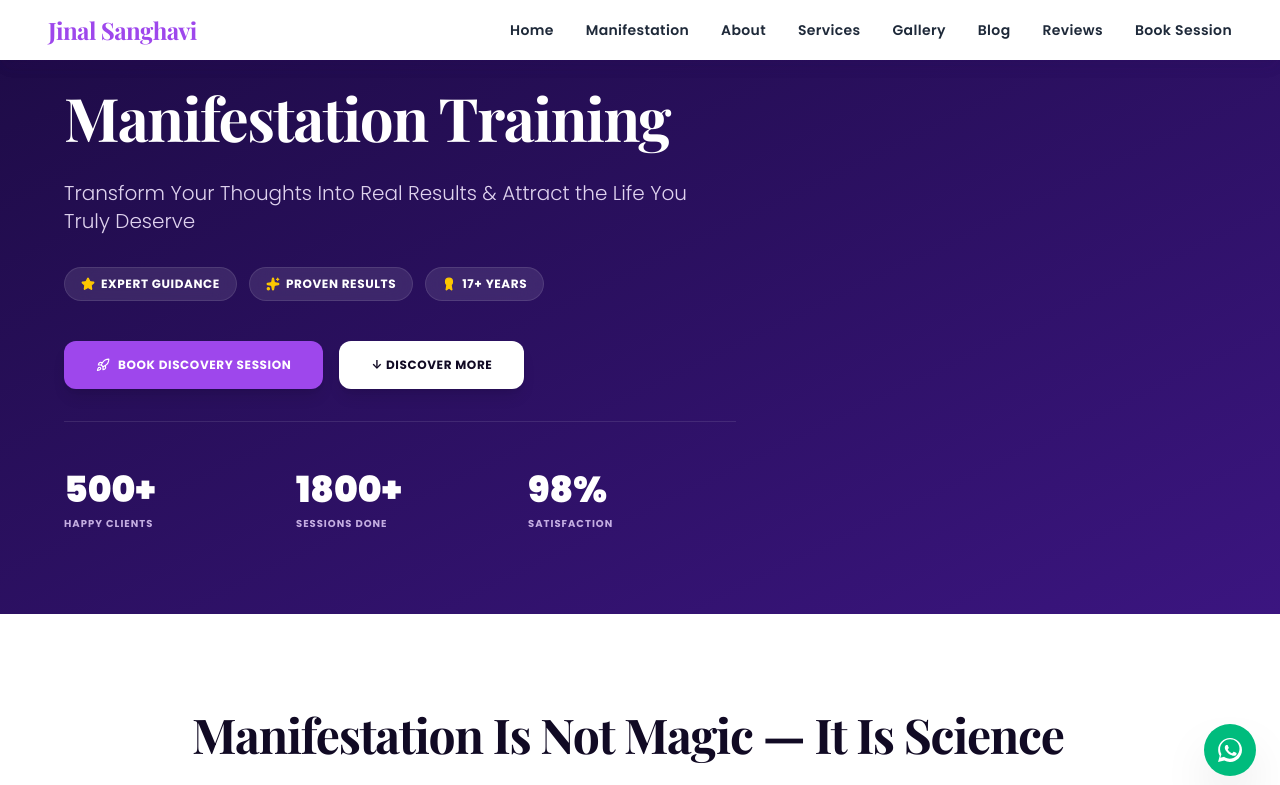
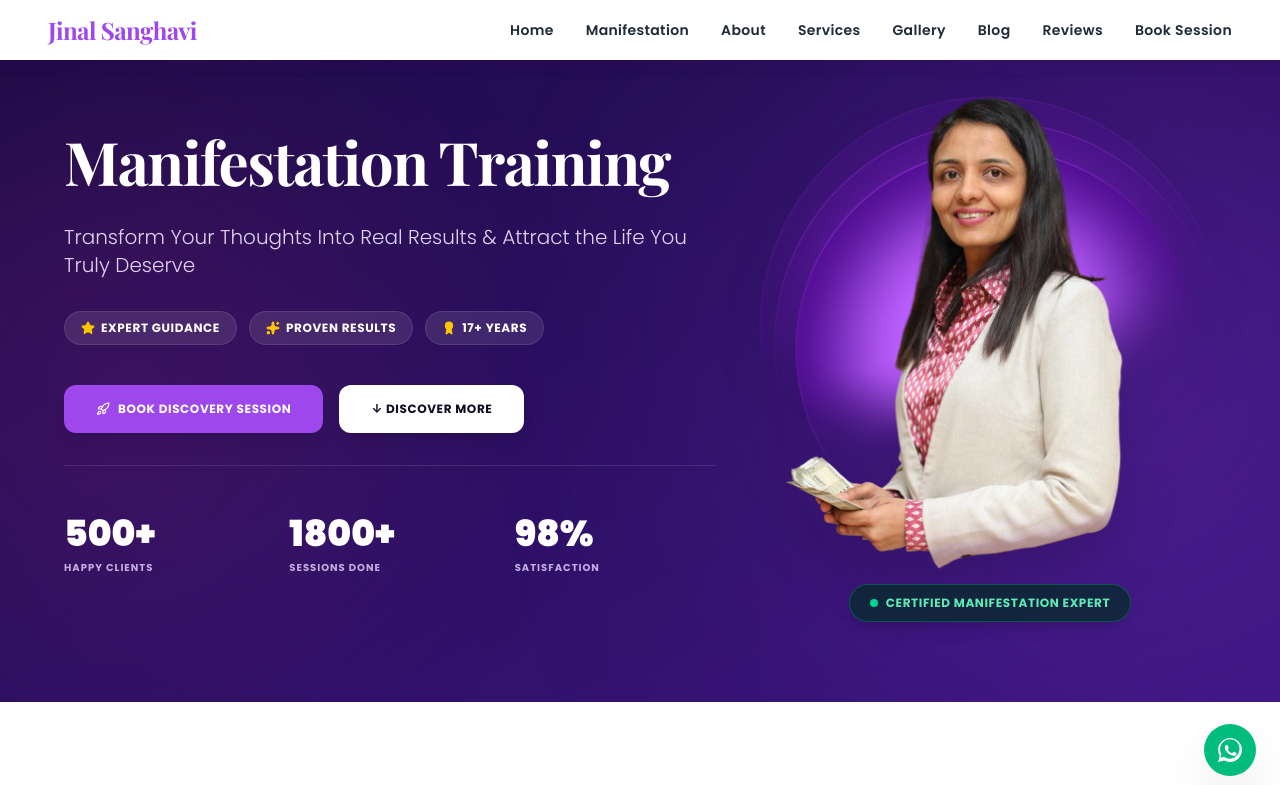
Before and after one commit to TheGrowthConsultancy-01/JinalSanghvi, a React (Vite) app in the folder frontend/: page /manifestation-training in a window 1280 px wide. Shown: the top 785 px of the page. Built offline with nearby package versions, Linux system fonts and the light colour scheme; a web font is replaced by a local one.

Commit message:
feat: add right-side hero portraits and badges for Blog and Manifestation Training pages

```diff
--- a/frontend/src/components/BlogView.tsx
+++ b/frontend/src/components/BlogView.tsx
@@ -2,6 +2,7 @@ import { useState } from 'react';
 import { Link } from 'react-router-dom';
 import { Sparkles, BookOpen, ArrowRight, Clock, Calendar, CheckCircle2, HeartHandshake, Compass } from 'lucide-react';
 import { BLOG_ARTICLES, AUTHOR_INFO } from '../data/blogData';
+import heroImage from '../assets/Jinal Hero Banner Image 2.png';
 
 export default function BlogView() {
   const [selectedCategory, setSelectedCategory] = useState<string>('all');
@@ -37,7 +38,9 @@ export default function BlogView() {
         <div className="absolute -top-24 -right-24 w-96 h-96 bg-purple-500/15 rounded-full blur-3xl pointer-events-none" />
         <div className="absolute -bottom-24 -left-24 w-96 h-96 bg-pink-500/10 rounded-full blur-3xl pointer-events-none" />
 
-        <div className="max-w-7xl mx-auto space-y-6 relative z-10">
+        <div className="max-w-7xl mx-auto grid grid-cols-1 lg:grid-cols-12 gap-12 items-center relative z-10">
+          {/* Left Content Column */}
+          <div className="lg:col-span-7 space-y-6">
             <div className="inline-flex items-center gap-2 px-4 py-1.5 bg-white/10 backdrop-blur-md rounded-full border border-white/15 text-xs font-bold uppercase tracking-wider text-purple-200">
               <Sparkles size={14} className="text-yellow-400 fill-yellow-400" />
               Foundational Insights & Wisdom
@@ -51,6 +54,15 @@ export default function BlogView() {
               Essential perspectives on goal clarity, emotional awareness, nervous system alignment, and intentional action by Jinal Sanghavi.
             </p>
 
+            {/* Mobile Only: Photo placed right after description */}
+            <div className="block lg:hidden w-72 h-72 sm:w-80 sm:h-80 mx-auto my-4 z-10">
+              <img
+                src={heroImage}
+                alt="Jinal Sanghavi - Manifestation & Human Potential Expert"
+                className="w-full h-full object-contain object-center drop-shadow-2xl"
+              />
+            </div>
+
             <div className="flex flex-wrap gap-4 pt-3 text-xs text-purple-200/90 font-medium">
               <div className="flex items-center gap-1.5">
                 <CheckCircle2 size={16} className="text-emerald-400" />
@@ -63,6 +75,23 @@ export default function BlogView() {
               <div className="flex items-center gap-1.5">
                 <CheckCircle2 size={16} className="text-emerald-400" />
                 <span>Actionable Step-by-Step Frameworks</span>
+              </div>
+            </div>
+          </div>
+
+          {/* Right Portrait Column (Desktop Only) */}
+          <div className="hidden lg:col-span-5 lg:flex flex-col items-center justify-center relative">
+            <div className="w-full h-[460px] flex items-center justify-center z-10">
+              <img
+                src={heroImage}
+                alt="Jinal Sanghavi - Manifestation & Human Potential Expert"
+                className="max-h-full max-w-full w-auto h-auto object-contain object-center drop-shadow-2xl scale-110"
+              />
+            </div>
+            {/* Author Badge placed underneath */}
+            <div className="mt-6 inline-flex items-center gap-2 bg-purple-950/80 border border-purple-400/30 text-purple-200 text-xs font-bold uppercase tracking-wider px-5 py-2.5 rounded-full shadow-lg z-10">
+              <span className="w-2 h-2 rounded-full bg-purple-400 animate-pulse" />
+              Jinal Sanghavi • Author & Expert
             </div>
           </div>
         </div>
--- a/frontend/src/components/ManifestationTrainingView.tsx
+++ b/frontend/src/components/ManifestationTrainingView.tsx
@@ -1,6 +1,7 @@
 import  { useState,useEffect } from 'react';
 import { Star, Sparkles, Award, Rocket, Target, Eye, ShieldAlert, Heart, TrendingUp, Compass, Clock, Monitor, Calendar, Shield, MessageCircle, Flame, User, Phone, Mail, MapPin, Check, X, MessageSquare, Send } from 'lucide-react';
 import Navbar from './Navbar';
+import heroImage from '../assets/Jinal Hero Banner Image 2.png';
 
 
 // export default function ManifestationTrainingView() {
@@ -102,8 +103,14 @@ export default function ManifestationTrainingView() {
       </div> */}
 
       {/* 2. HERO SECTION */}
-      <section className="py-20 px-6 md:px-16 bg-gradient-to-br from-[#1d0b45] to-[#3b1580] text-white">
-        <div className="max-w-7xl mx-auto space-y-6">
+      <section className="py-20 px-6 md:px-16 bg-gradient-to-br from-[#1d0b45] to-[#3b1580] text-white relative overflow-hidden">
+        {/* Background ambient lighting blurs */}
+        <div className="absolute right-[-10%] top-[10%] w-[600px] h-[600px] bg-purple-500/20 rounded-full blur-[140px] pointer-events-none" />
+        <div className="absolute left-[-10%] bottom-[10%] w-[500px] h-[500px] bg-pink-500/10 rounded-full blur-[120px] pointer-events-none" />
+
+        <div className="max-w-7xl mx-auto grid grid-cols-1 lg:grid-cols-12 gap-12 items-center relative z-10">
+          {/* Left Content Column */}
+          <div className="lg:col-span-7 space-y-6">
             <h1 className="text-4xl md:text-6xl font-serif font-bold tracking-tight max-w-3xl leading-tight">
               Manifestation Training
             </h1>
@@ -121,6 +128,16 @@ export default function ManifestationTrainingView() {
                 <Award size={14} className="text-yellow-400 fill-yellow-400" /> 17+ Years
               </span>
             </div>
+
+            {/* Mobile Only: Photo placed right after badges */}
+            <div className="block lg:hidden w-72 h-72 sm:w-80 sm:h-80 mx-auto my-4 z-10">
+              <img
+                src={heroImage}
+                alt="Jinal Sanghavi - Manifestation Expert"
+                className="w-full h-full object-contain object-center drop-shadow-2xl"
+              />
+            </div>
+
             <div className="flex flex-wrap gap-4 pt-4">
               <a href="#booking" className="inline-flex items-center gap-2 bg-[#9e47ec] hover:bg-[#8534cc] text-white font-bold text-xs uppercase tracking-wider px-8 py-4 rounded-xl shadow-lg transition-all">
                 <Rocket size={14} /> Book Discovery Session
@@ -129,6 +146,7 @@ export default function ManifestationTrainingView() {
                 &darr; Discover More
               </a>
             </div>
+
             <div className="pt-12 grid grid-cols-3 gap-6 border-t border-white/10 max-w-2xl mt-8">
               <div>
                 <span className="text-3xl md:text-4xl font-black block">500+</span>
@@ -141,6 +159,23 @@ export default function ManifestationTrainingView() {
               <div>
                 <span className="text-3xl md:text-4xl font-black block">98%</span>
                 <span className="text-[10px] text-purple-200/80 uppercase tracking-widest font-bold">Satisfaction</span>
+              </div>
+            </div>
+          </div>
+
+          {/* Right Portrait Column (Desktop Only) */}
+          <div className="hidden lg:col-span-5 lg:flex flex-col items-center justify-center relative">
+            <div className="w-full h-[480px] flex items-center justify-center z-10">
+              <img
+                src={heroImage}
+                alt="Jinal Sanghavi - Manifestation Expert"
+                className="max-h-full max-w-full w-auto h-auto object-contain object-center drop-shadow-2xl scale-110"
+              />
+            </div>
+            {/* Certified Badge placed underneath with clean margin */}
+            <div className="mt-6 inline-flex items-center gap-2 bg-emerald-950/70 border border-emerald-500/30 text-emerald-300 text-xs font-bold uppercase tracking-wider px-5 py-2.5 rounded-full shadow-lg z-10">
+              <span className="w-2 h-2 rounded-full bg-emerald-400 animate-pulse" />
+              Certified Manifestation Expert
             </div>
           </div>
         </div>
```
Lines whose indentation alone changed are shown as unchanged.
